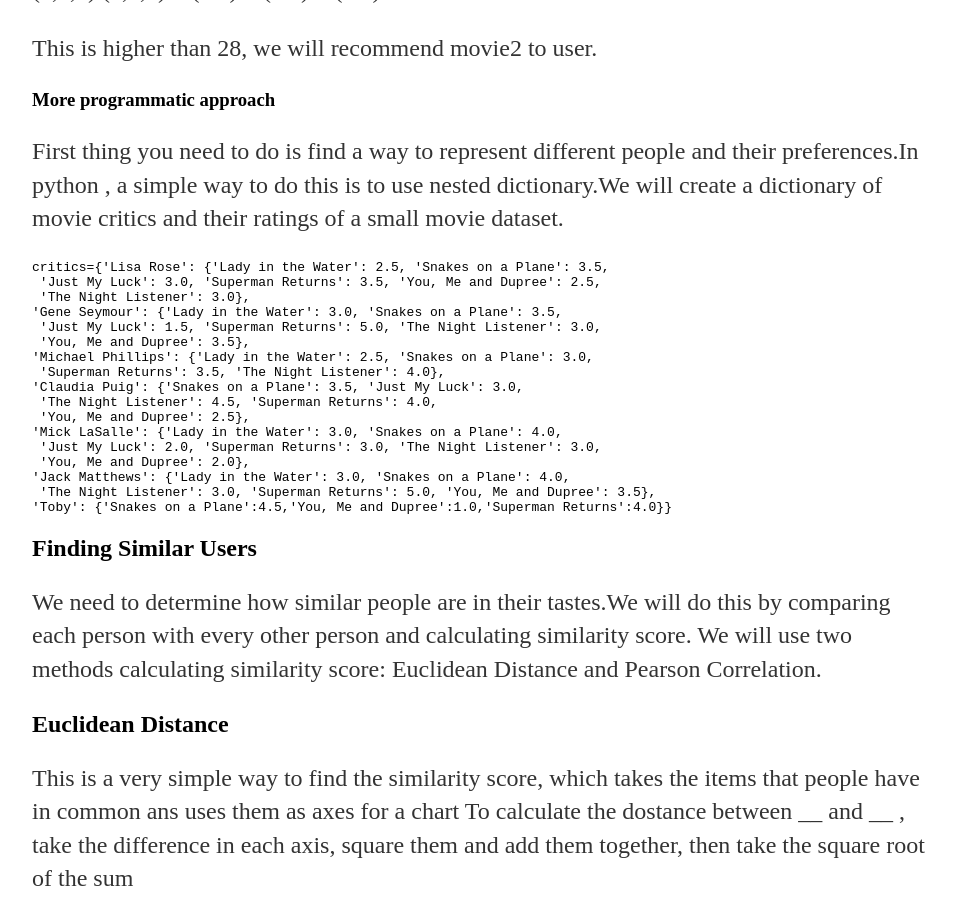
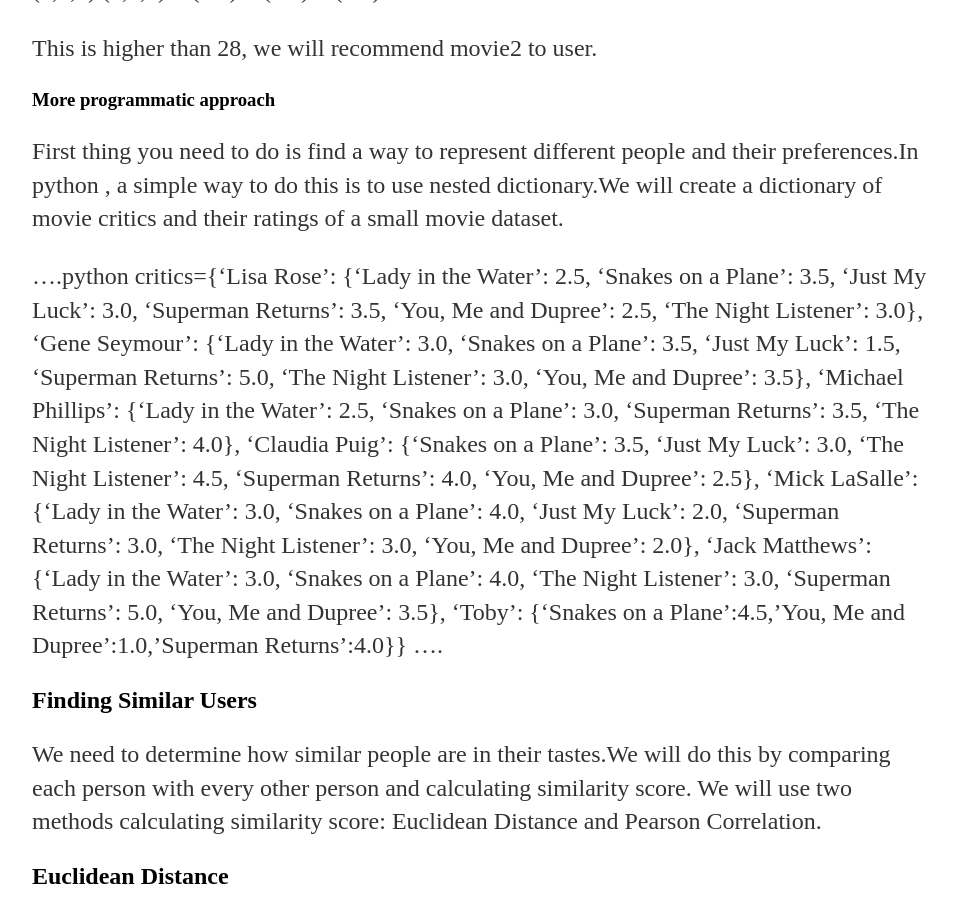
Before and after one commit to summii/summii.github.io, a Jekyll site: the page built from _posts/2017-09-26-making-recommendations.md, in a window 1280 px wide and 900 px high, scrolled down 1457 px. Shown: the whole window, without its empty margins (160-1118 px from the left). Built offline with Jekyll 4.4.1, drawn with Linux system fonts in a browser that asks for light colours.

Commit message:
Update 2017-09-26-making-recommendations.md

````diff
--- a/_posts/2017-09-26-making-recommendations.md
+++ b/_posts/2017-09-26-making-recommendations.md
@@ -46,7 +46,7 @@ This is higher than 28, we will recommend movie2 to user.
 First thing you need to do is find a way to represent different people and their preferences.In python , a simple way to do this is to use
 nested dictionary.We will create a dictionary of movie critics and their ratings of a small movie dataset.
 
-```python
+....python
 critics={'Lisa Rose': {'Lady in the Water': 2.5, 'Snakes on a Plane': 3.5,
  'Just My Luck': 3.0, 'Superman Returns': 3.5, 'You, Me and Dupree': 2.5,
  'The Night Listener': 3.0},
@@ -64,7 +64,7 @@ critics={'Lisa Rose': {'Lady in the Water': 2.5, 'Snakes on a Plane': 3.5,
 'Jack Matthews': {'Lady in the Water': 3.0, 'Snakes on a Plane': 4.0,
  'The Night Listener': 3.0, 'Superman Returns': 5.0, 'You, Me and Dupree': 3.5},
 'Toby': {'Snakes on a Plane':4.5,'You, Me and Dupree':1.0,'Superman Returns':4.0}}
-```
+....
 
 ## Finding Similar Users
 
````
